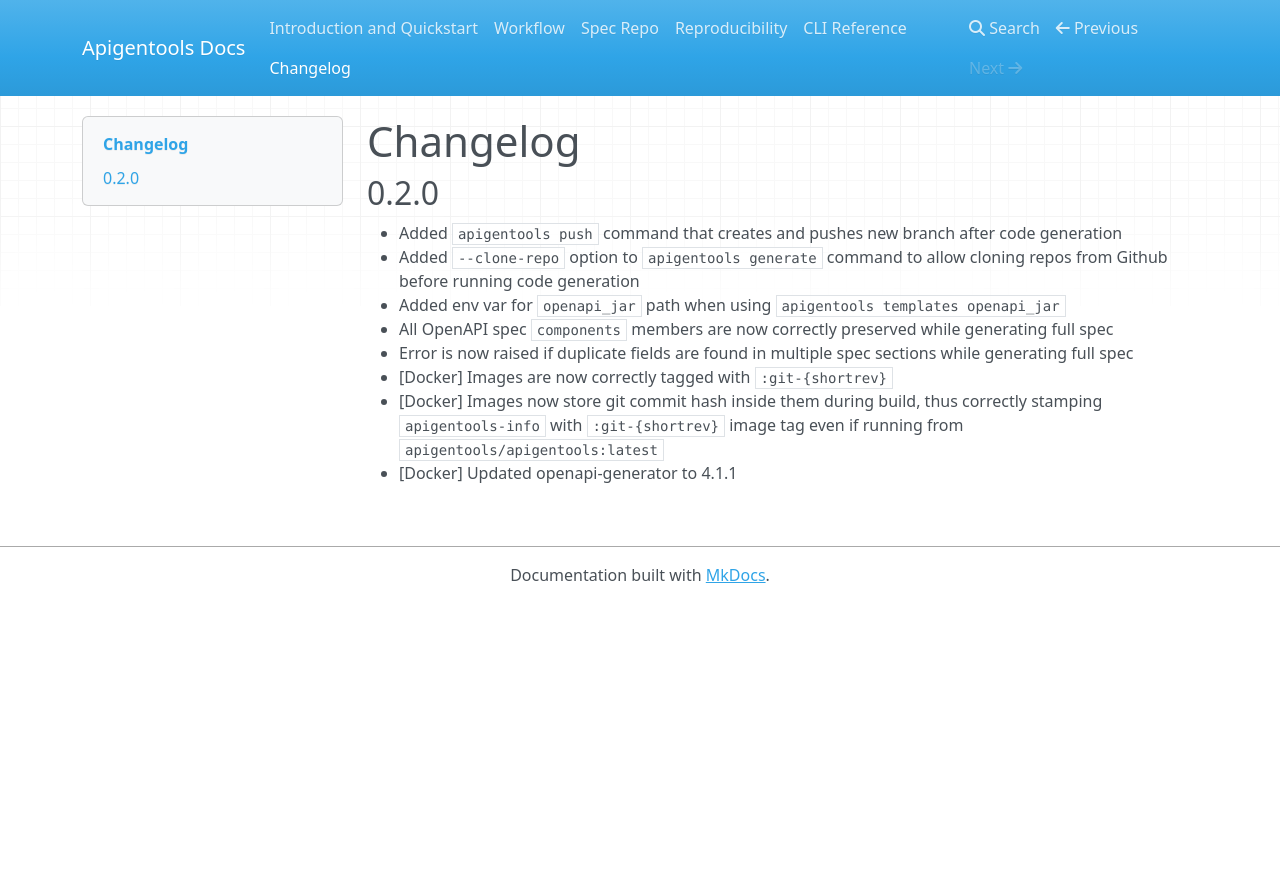
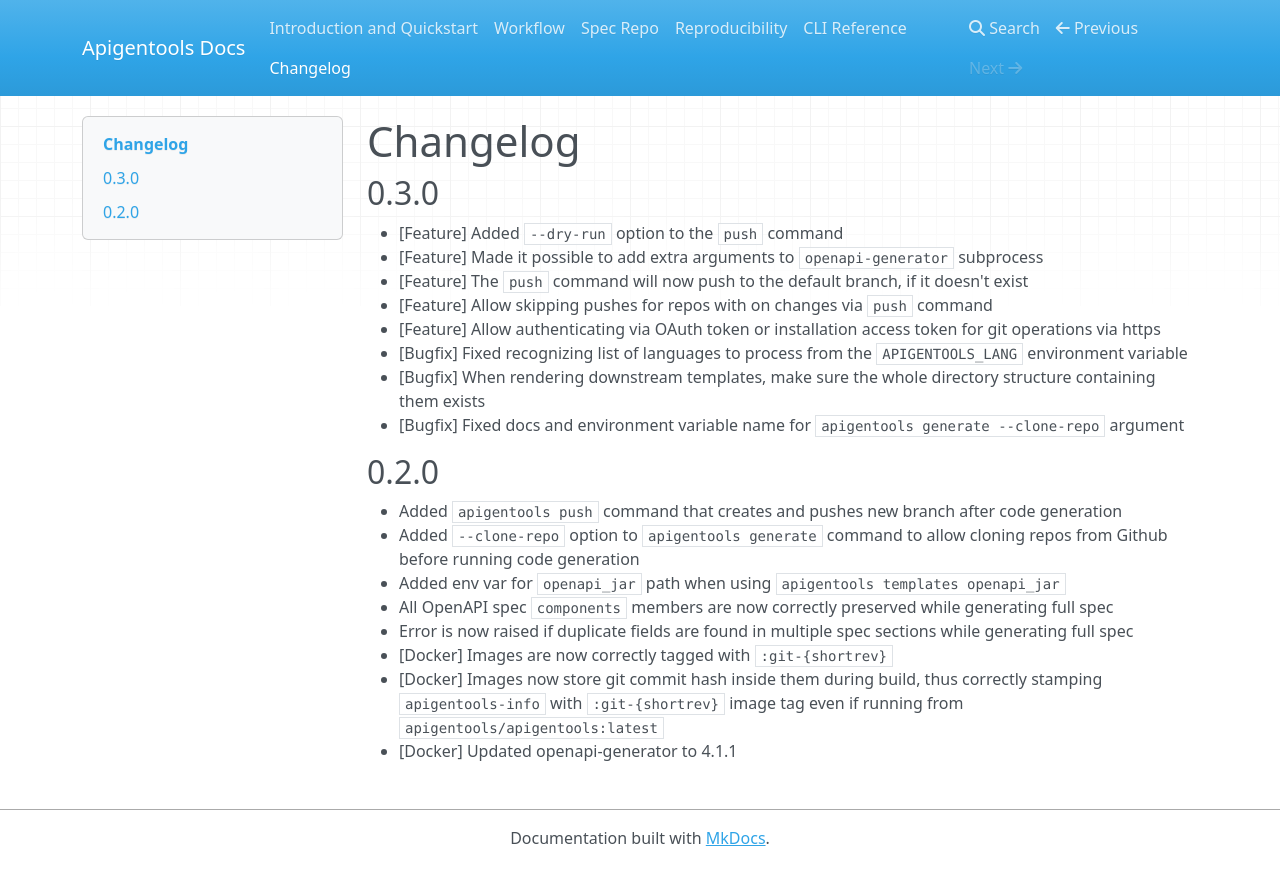
Before and after one commit to DataDog/apigentools, an MkDocs documentation site: the page built from docs/changelog.md, in a window 1280 px wide. Shown: the top 885 px of the page. Built offline with MkDocs 1.6.1, drawn with Linux system fonts in a browser that asks for light colours; nearby versions of some CDN libraries.

Commit message:
Release version 0.3.0 (#52)

```diff
--- a/apigentools/__init__.py
+++ b/apigentools/__init__.py
@@ -2,4 +2,4 @@
 # under the 3-clause BSD style license (see LICENSE).
 # This product includes software developed at Datadog (https://www.datadoghq.com/).
 # Copyright 2019 Datadog, Inc.
-__version__ = "0.3.0.dev1"
+__version__ = "0.3.0"
--- a/docs/changelog.md
+++ b/docs/changelog.md
@@ -1,4 +1,15 @@
 # Changelog
+
+## 0.3.0
+
+* [Feature] Added `--dry-run` option to the `push` command
+* [Feature] Made it possible to add extra arguments to `openapi-generator` subprocess
+* [Feature] The `push` command will now push to the default branch, if it doesn't exist
+* [Feature] Allow skipping pushes for repos with on changes via `push` command
+* [Feature] Allow authenticating via OAuth token or installation access token for git operations via https
+* [Bugfix] Fixed recognizing list of languages to process from the `APIGENTOOLS_LANG` environment variable
+* [Bugfix] When rendering downstream templates, make sure the whole directory structure containing them exists
+* [Bugfix] Fixed docs and environment variable name for `apigentools generate --clone-repo` argument
 
 ## 0.2.0
 
--- a/setup.py
+++ b/setup.py
@@ -22,7 +22,7 @@
 
 setup(
     name="apigentools",
-    version="0.3.0.dev1",
+    version="0.3.0",
     description=description,
     long_description=description,
     keywords="openapi,api,client,openapi-generator",
```
